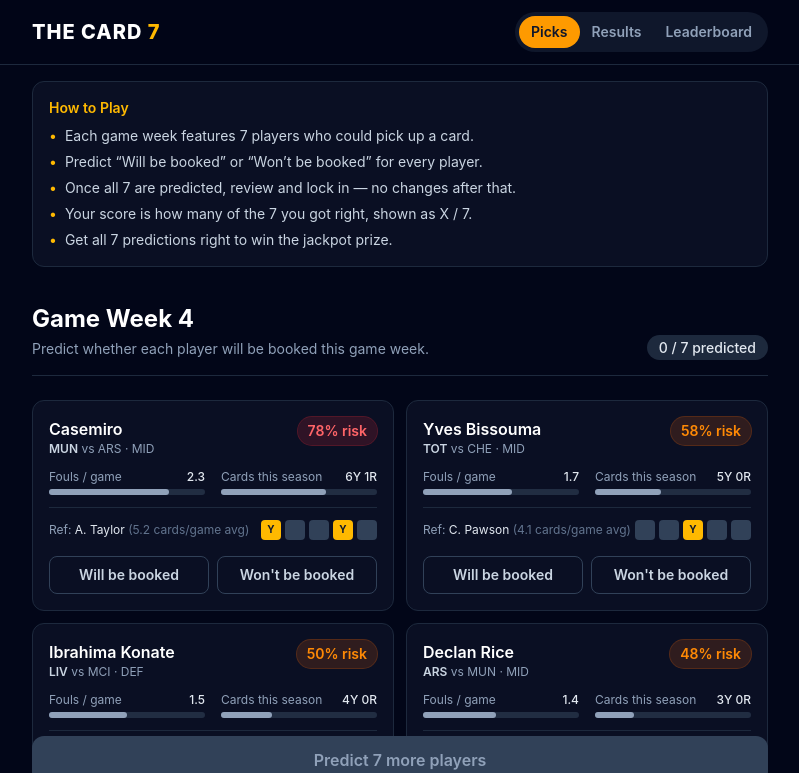
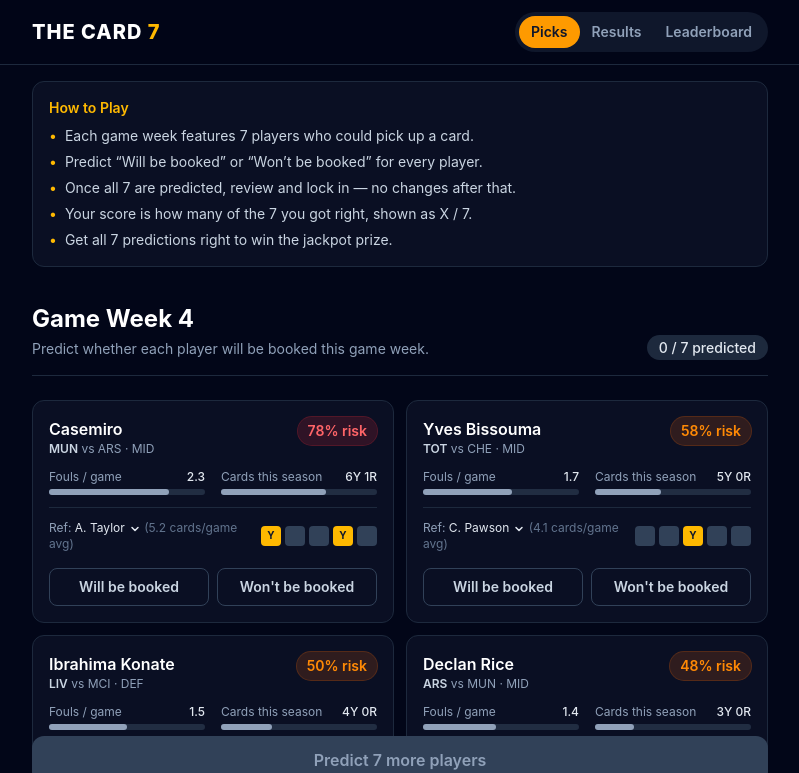
Before and after one commit to wanandonly/player-carded-FTP-prototype, a React (Vite) app: page / in a window 1280 px wide. Shown: the top 773 px of the page, without its empty margins (240-1039 px from the left). Built offline with nearby package versions, Linux system fonts and the light colour scheme.

Commit message:
refactor: add reveal of ref stats

```diff
--- a/src/components/PlayerCard.tsx
+++ b/src/components/PlayerCard.tsx
@@ -1,3 +1,4 @@
+import { useState } from "react";
 import type { ShortlistEntry } from "../data/types";
 import { FormChips } from "./FormChips";
 import { RiskBadge } from "./RiskBadge";
@@ -15,6 +16,7 @@
   onSetPrediction,
 }: PlayerCardProps) {
   const { player, team, opponent, referee, stats, risk } = entry;
+  const [showRefStats, setShowRefStats] = useState(false);
 
   return (
     <div className="flex w-full flex-col gap-3 rounded-xl border border-slate-800 bg-slate-900/60 p-4 text-left">
@@ -47,7 +49,28 @@
       <div className="flex items-center justify-between border-t border-slate-800 pt-3 text-xs text-slate-400">
         <div>
           <p>
-            Ref: <span className="text-slate-200">{referee.name}</span>{" "}
+            Ref:{" "}
+            <button
+              type="button"
+              onClick={() => setShowRefStats((v) => !v)}
+              aria-expanded={showRefStats}
+              className="cursor-pointer border-0 bg-transparent p-0 align-baseline text-slate-200 hover:text-slate-100"
+            >
+              {referee.name}
+              <svg
+                viewBox="0 0 24 24"
+                fill="none"
+                stroke="currentColor"
+                strokeWidth={3}
+                strokeLinecap="round"
+                strokeLinejoin="round"
+                className={`ml-1 inline-block h-3 w-3 align-middle transition-transform ${
+                  showRefStats ? "rotate-180" : ""
+                }`}
+              >
+                <path d="M6 9l6 6 6-6" />
+              </svg>
+            </button>{" "}
             <span className="text-slate-500">
               ({referee.avgCardsPerGame.toFixed(1)} cards/game avg)
             </span>
@@ -55,6 +78,29 @@
         </div>
         <FormChips form={stats.last5Form} />
       </div>
+
+      {showRefStats && (
+        <div className="grid grid-cols-3 gap-x-4 gap-y-1 rounded-lg bg-slate-800/60 p-3">
+          <div className="flex flex-col text-xs text-slate-400">
+            <span>Games</span>
+            <span className="font-medium text-slate-200">
+              {referee.gamesOfficiatedSeason}
+            </span>
+          </div>
+          <div className="flex flex-col text-xs text-slate-400">
+            <span>Yellow cards</span>
+            <span className="font-medium text-slate-200">
+              {referee.yellowCardsIssuedSeason}
+            </span>
+          </div>
+          <div className="flex flex-col text-xs text-slate-400">
+            <span>Red cards</span>
+            <span className="font-medium text-slate-200">
+              {referee.redCardsIssuedSeason}
+            </span>
+          </div>
+        </div>
+      )}
 
       <div className="flex gap-2 pt-1">
         <button
```
Also changed, not shown: 1 other file (tests, documents, lock files or other folders).
